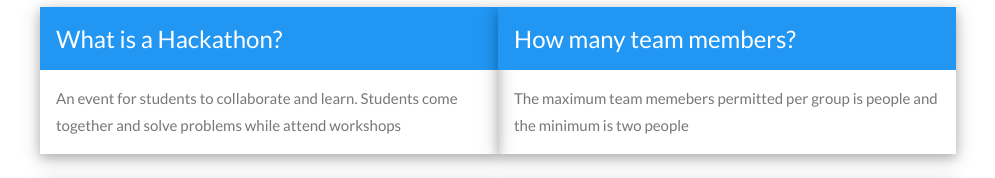
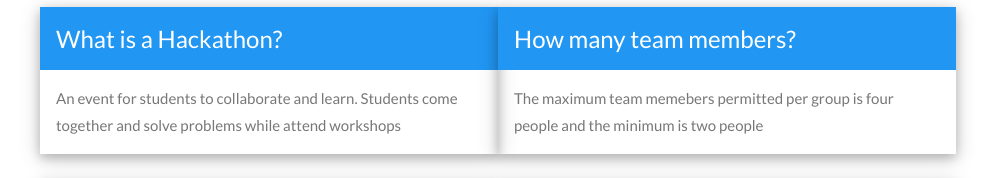
Before and after one commit to bmcchacks/2019, a plain HTML site: page index.html in a window 1280 px wide. Shown: the part 4916-5094 px from the top of the page, without its empty margins (142-1137 px from the left). Drawn offline with nearby package versions, Linux system fonts and the light colour scheme.

Commit message:
FAQ four people

```diff
--- a/index.html
+++ b/index.html
@@ -528,7 +528,7 @@
             <h3>How many team members?</h3>
           </header>
           <div class="w3-container">
-            <p>The maximum team memebers permitted per group is people and the minimum is two people</p>
+            <p>The maximum team memebers permitted per group is four people and the minimum is two people</p>
           </div>
         </div>
         <br>
```
